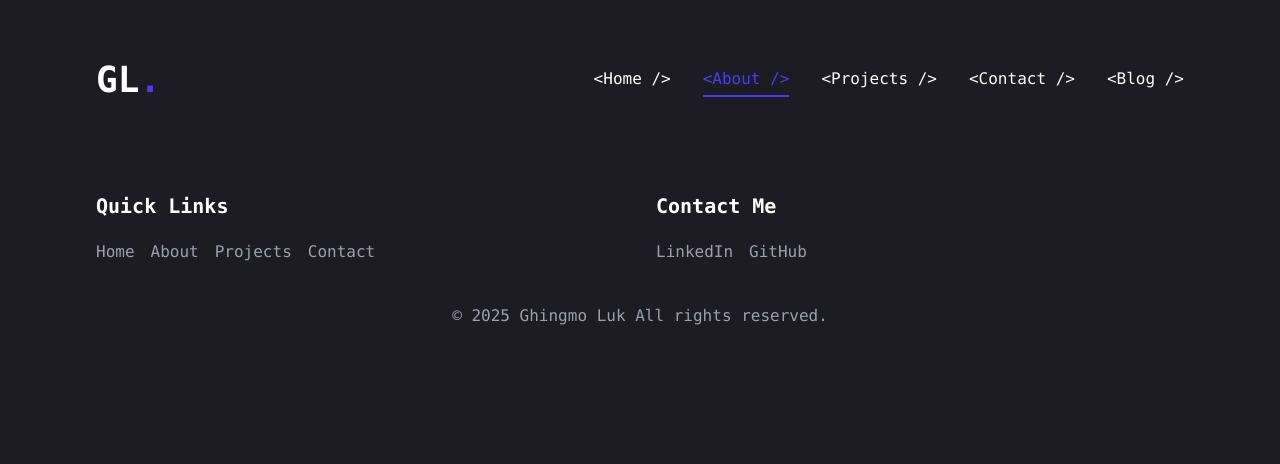
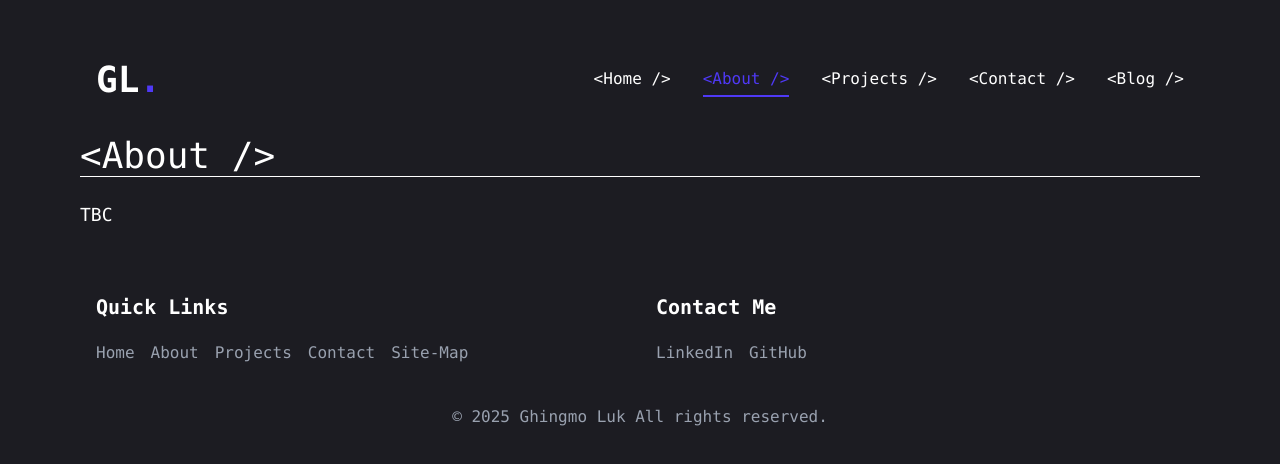
Before and after one commit to ghingy88/react_portfolio, a React (Vite) app in the folder frontend/: page /About in a window 1280 px wide. Shown: the top 464 px of the page. Built offline with nearby package versions, Linux system fonts and the light colour scheme.

Commit message:
frontend fix

```diff
--- a/frontend/src/App.jsx
+++ b/frontend/src/App.jsx
@@ -3,6 +3,8 @@ import Footer from './components/Footer';
 import { BrowserRouter, Routes, Route } from 'react-router-dom';
 import Home from './pages/Home';
 import Projects from './pages/Projects';
+import About from './pages/About';
+import Contact from './pages/Contact';
 // import { BrowserRouter, Routes, Route } from 'react-router-dom';
 
 // import './App.css'
@@ -16,9 +18,9 @@ function App() {
   {/* <main className="container mx-auto px-4 py-8 flex-grow max-w-6xl font-mono"> */}
           <Routes>
             <Route path="/" element={<Home />} />
+            <Route path="/About" element={<About />} />
             <Route path="/Projects" element={<Projects />} />
-            {/* <Route path="/about" element={<About />} />
-            <Route path="/contact" element={<Contact />} /> */}
+            <Route path="/Contact" element={<Contact />} />
           </Routes>
         {/* </main> */}
   <Footer />
--- a/frontend/src/components/Footer.jsx
+++ b/frontend/src/components/Footer.jsx
@@ -13,16 +13,17 @@ const Footer = () => {
             <h2 className="text-xl font-bold mb-4">Quick Links</h2>
             <ul className="flex space-x-4">
               <li><NavLink to="/" className="text-gray-400 hover:text-white">Home</NavLink></li>
-              <li><NavLink to="/about" className="text-gray-400 hover:text-white">About</NavLink></li>
-              <li><NavLink to="/projects" className="text-gray-400 hover:text-white">Projects</NavLink></li>
-              <li><NavLink to="/contact" className="text-gray-400 hover:text-white">Contact</NavLink></li>
+              <li><NavLink to="/About" className="text-gray-400 hover:text-white">About</NavLink></li>
+              <li><NavLink to="/Projects" className="text-gray-400 hover:text-white">Projects</NavLink></li>
+              <li><NavLink to="/Contact" className="text-gray-400 hover:text-white">Contact</NavLink></li>
+              <li><NavLink to="/Contact" className="text-gray-400 hover:text-white">Site-Map</NavLink></li>
             </ul>
           </div>
           <div>
             <h2 className="text-xl font-bold mb-4">Contact Me</h2>
             <ul className="flex space-x-4">
-              <li><a href="https://linkedin.com" className="text-gray-400 hover:text-white">LinkedIn</a></li>
-              <li><a href="https://linkedin.com" className="text-gray-400 hover:text-white">GitHub</a></li>
+              <li><a href="https://www.linkedin.com/in/ghingmoluk88/" className="text-gray-400 hover:text-white">LinkedIn</a></li>
+              <li><a href="https://github.com/ghingy88" className="text-gray-400 hover:text-white">GitHub</a></li>
             </ul>
           </div>
         </div>
--- a/frontend/src/components/Navbar.jsx
+++ b/frontend/src/components/Navbar.jsx
@@ -16,9 +16,9 @@ const Navbar = () => {
           {/* Desktop Nav */}
           <div className="hidden xl:flex space-x-8">
             <NavLink to="/" className={activeClass}>&lt;Home /&gt;</NavLink>
-            <NavLink to="/about" className={activeClass}>&lt;About /&gt;</NavLink>
+            <NavLink to="/About" className={activeClass}>&lt;About /&gt;</NavLink>
             <NavLink to="/Projects" className={activeClass}>&lt;Projects /&gt;</NavLink>
-            <NavLink to="/contact" className={activeClass}>&lt;Contact /&gt;</NavLink>
+            <NavLink to="/Contact" className={activeClass}>&lt;Contact /&gt;</NavLink>
             <NavLink to="/blog" className={activeClass}>&lt;Blog /&gt;</NavLink>
           </div>
 
--- a/frontend/src/components/ProjectDetails.jsx
+++ b/frontend/src/components/ProjectDetails.jsx
@@ -36,7 +36,9 @@ const ProjectDetails = () => {
 
     useEffect(() => {
       // Fetch data from GitHub API
-      fetch('https://api.github.com/users/ghingy88/repos')
+      fetch('https://api.github.com/users/ghingy88/repos', {
+        method: 'GET',
+      })
         .then((response) => response.json())  // Convert response to JSON
         .then((data) => {
           setRepos(data);  // Set the data to repos state
--- /dev/null
+++ b/frontend/src/pages/About.jsx
@@ -0,0 +1,17 @@
+import React from "react";
+import Title from "../components/Title";
+
+const About = () => {
+    return (
+        <>
+         <Title className="" title="&lt;About /&gt;" />
+        <div className="pt-4">
+        <p className="text-lg">
+            TBC
+        </p>
+        </div>
+        </>
+    );
+};
+
+export default About;
--- /dev/null
+++ b/frontend/src/pages/Contact.jsx
@@ -0,0 +1,13 @@
+import React from "react";
+import Title from "../components/Title";
+
+const Contact = () => {
+    return (
+        <>
+            <Title title="&lt;Contact /&gt;" />
+
+        </>
+    );
+};
+
+export default Contact;
```
